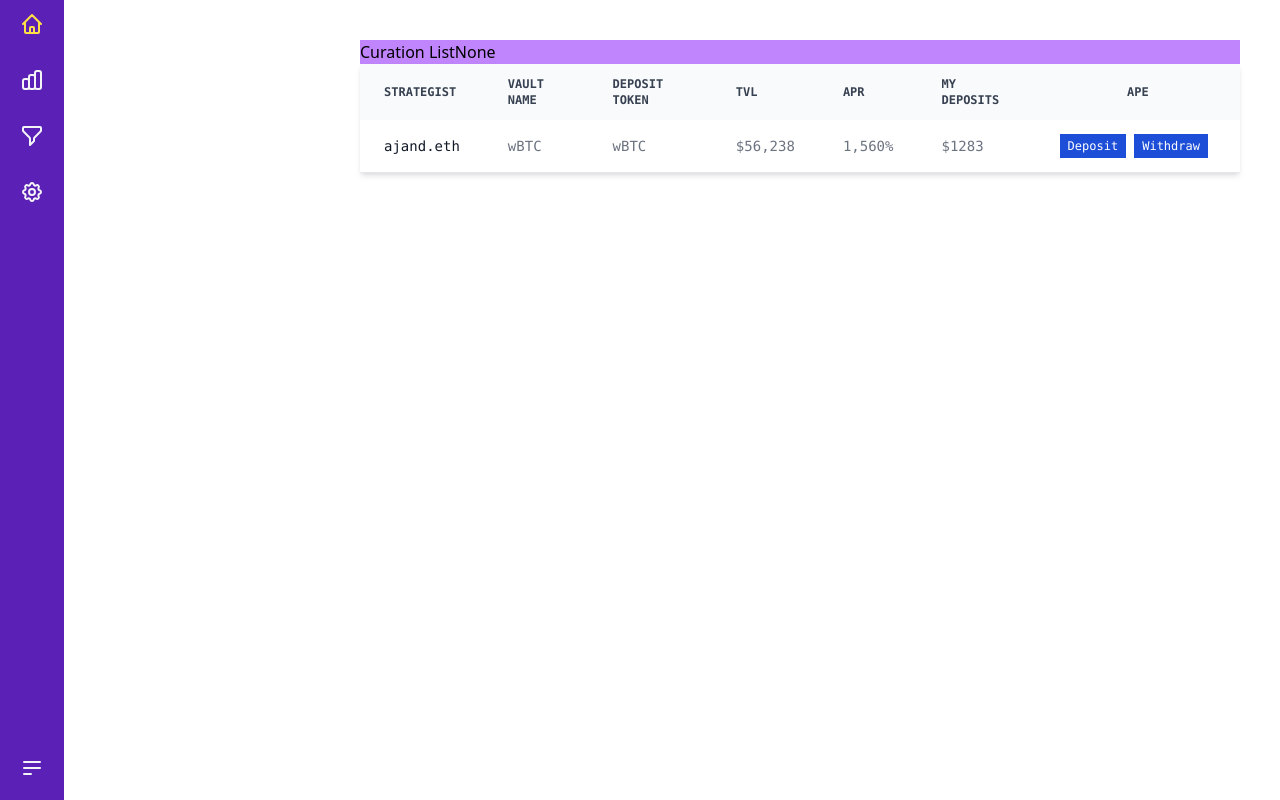
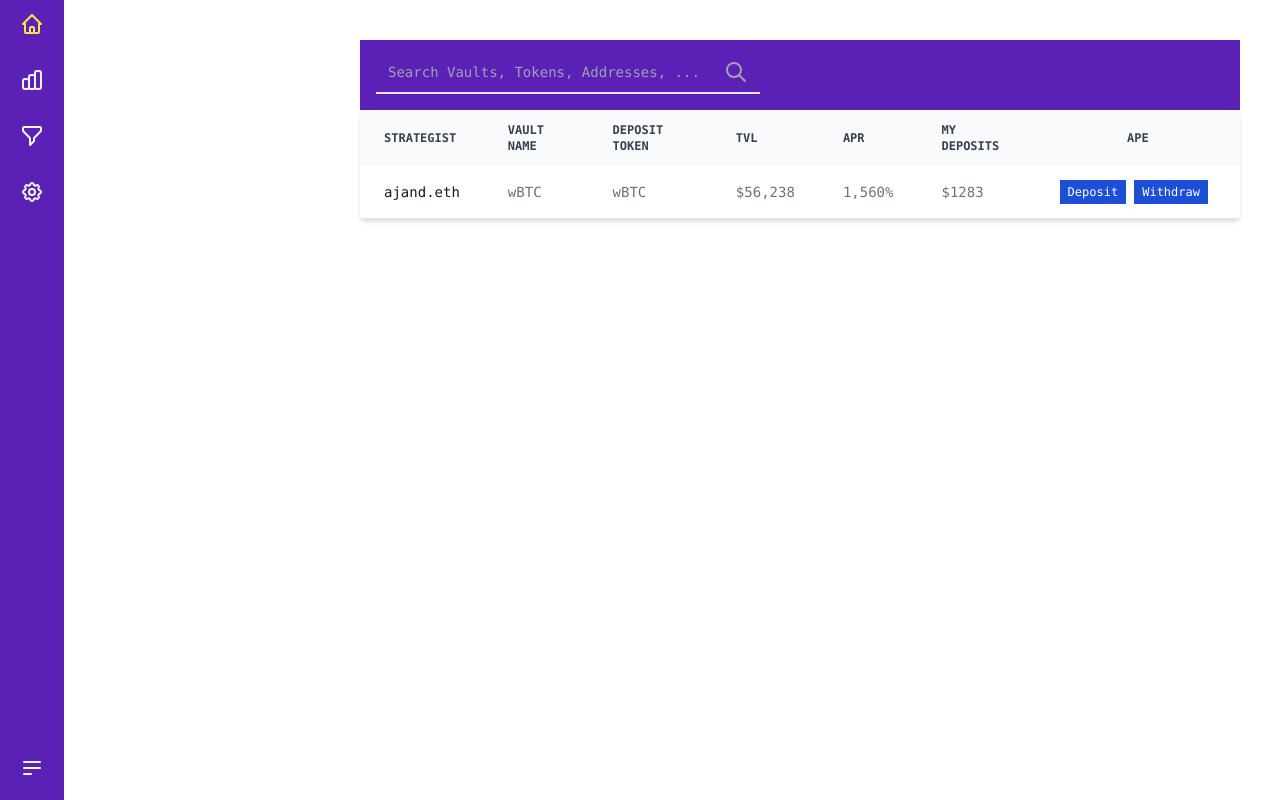
Before and after one commit to Ajand/Chadger-UI, a React (Create React App) app: page / in a window 1280 px wide. Built offline with nearby package versions, Linux system fonts and the light colour scheme.

Commit message:
search field added

```diff
--- a/package.json
+++ b/package.json
@@ -3,6 +3,7 @@
   "version": "0.1.0",
   "private": true,
   "dependencies": {
+    "@popperjs/core": "2.9.1",
     "@testing-library/jest-dom": "^5.16.2",
     "@testing-library/react": "^12.1.4",
     "@testing-library/user-event": "^13.5.0",
--- /dev/null
+++ b/src/modules/common/DropDown.js
@@ -0,0 +1,79 @@
+import { useState } from "react";
+import { createPopper } from "@popperjs/core";
+
+const Dropdown = ({ color, title }) => {
+  const [expanded, setExpanded] = useState(false);
+  return (
+    <>
+      <button
+        id="dropdownDefault"
+        data-dropdown-toggle="dropdown"
+        class="text-white bg-blue-700 hover:bg-blue-800 focus:ring-4 focus:outline-none focus:ring-blue-300 font-medium rounded-lg text-sm px-4 py-2.5 text-center inline-flex items-center dark:bg-blue-600 dark:hover:bg-blue-700 dark:focus:ring-blue-800"
+        type="button"
+        onClick={() => setExpanded(true)}
+      >
+        Dropdown button{" "}
+        <svg
+          class="ml-2 w-4 h-4"
+          fill="none"
+          stroke="currentColor"
+          viewBox="0 0 24 24"
+          xmlns="http://www.w3.org/2000/svg"
+        >
+          <path
+            stroke-linecap="round"
+            stroke-linejoin="round"
+            stroke-width="2"
+            d="M19 9l-7 7-7-7"
+          ></path>
+        </svg>
+      </button>
+      <div
+        id="dropdown"
+        class={`${
+          expanded ? "" : "hidden"
+        } z-10 w-44 bg-white rounded divide-y divide-gray-100 shadow dark:bg-gray-700`}
+      >
+        <ul
+          class="py-1 text-sm text-gray-700 dark:text-gray-200"
+          aria-labelledby="dropdownDefault"
+        >
+          <li>
+            <a
+              href="#"
+              class="block py-2 px-4 hover:bg-gray-100 dark:hover:bg-gray-600 dark:hover:text-white"
+            >
+              Dashboard
+            </a>
+          </li>
+          <li>
+            <a
+              href="#"
+              class="block py-2 px-4 hover:bg-gray-100 dark:hover:bg-gray-600 dark:hover:text-white"
+            >
+              Settings
+            </a>
+          </li>
+          <li>
+            <a
+              href="#"
+              class="block py-2 px-4 hover:bg-gray-100 dark:hover:bg-gray-600 dark:hover:text-white"
+            >
+              Earnings
+            </a>
+          </li>
+          <li>
+            <a
+              href="#"
+              class="block py-2 px-4 hover:bg-gray-100 dark:hover:bg-gray-600 dark:hover:text-white"
+            >
+              Sign out
+            </a>
+          </li>
+        </ul>
+      </div>
+    </>
+  );
+};
+
+export default Dropdown;
--- a/src/modules/layouts/Desktop.js
+++ b/src/modules/layouts/Desktop.js
@@ -1,6 +1,8 @@
 import CurationSelector from "../curation/CurationSelector";
 import Sidebar from "../components/Sidebar";
 import VaultsTable from "../vault/VaultsTable";
+import VaultFilters from "../vault/VaultFilters"
+
 
 const Desktop = () => {
   return (
@@ -10,7 +12,7 @@ const Desktop = () => {
       </div>
       <div className="w-9/12 inline-block">
         <div className="m-10">
-          <CurationSelector />
+          <VaultFilters />
           <VaultsTable />
         </div>
       </div>
--- /dev/null
+++ b/src/modules/vault/VaultFilters.js
@@ -0,0 +1,35 @@
+import Dropdown from "../common/DropDown";
+
+const VaultFilters = () => {
+  return (
+    <div className="p-4 bg-violet-800 flex items-center">
+      <div class="w-96 ">
+        <div class="pb-2 border-b-2 focus:border-2 py-1 px-3 flex justify-between ">
+          <input
+            class="flex-grow font-mono outline-none bg-violet-800 text-gray-300 focus:text-yellow-300 text-sm"
+            type="text"
+            placeholder="Search Vaults, Tokens, Addresses, ..."
+          />
+          <span>
+            <svg
+              xmlns="http://www.w3.org/2000/svg"
+              class="h-6 w-6 text-gray-400 hover:text-yellow-300 transition duration-100 cursor-pointer w-5 h-5"
+              fill="none"
+              viewBox="0 0 24 24"
+              stroke="currentColor"
+            >
+              <path
+                stroke-linecap="round"
+                stroke-linejoin="round"
+                stroke-width="2"
+                d="M21 21l-6-6m2-5a7 7 0 11-14 0 7 7 0 0114 0z"
+              />
+            </svg>
+          </span>
+        </div>
+      </div>
+    </div>
+  );
+};
+
+export default VaultFilters;
```
Also changed, not shown: 1 other file (tests, documents, lock files or other folders).
